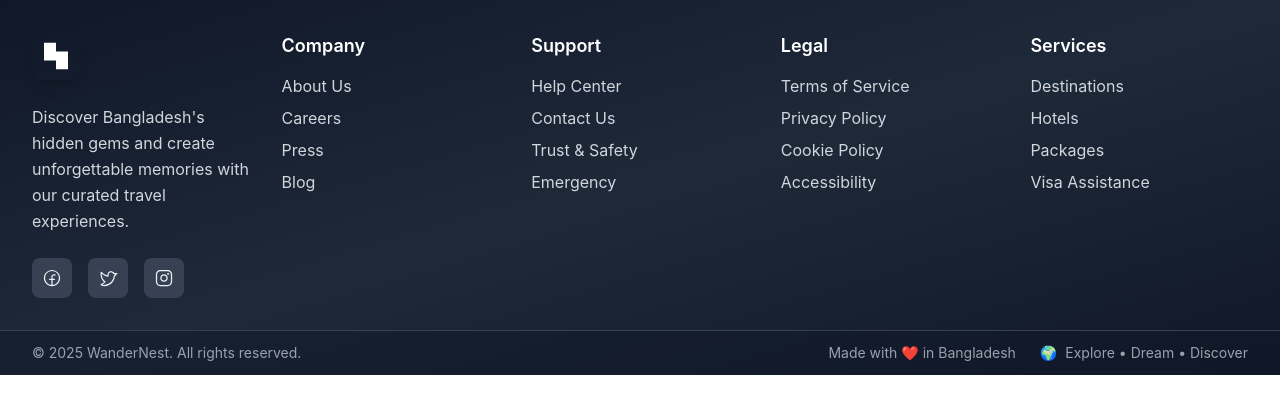
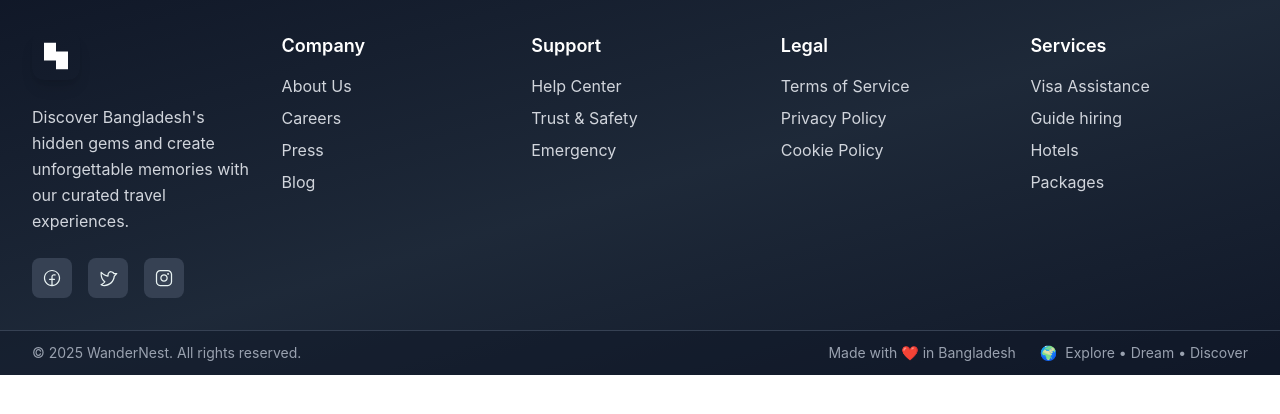
Before and after one commit to Redwan-Ahmed241/Wandernest-Software, a React (Vite) app: page /footer in a window 1280 px wide. Shown: the top 414 px of the page. Built offline with nearby package versions, Linux system fonts and the light colour scheme.

Commit message:
refactor: Update footer links by removing outdated entries and consolidating services . Removing unnecessary pages or functions for this project

```diff
--- a/src/Components/Footer.tsx
+++ b/src/Components/Footer.tsx
@@ -18,7 +18,6 @@ const Footer: React.FC = () => {
       title: "Support",
       links: [
         { label: "Help Center", path: "/help-center" },
-        { label: "Contact Us", path: "/contact" },
         { label: "Trust & Safety", path: "/trust-safety" },
         { label: "Emergency", path: "/emergency" },
       ],
@@ -29,16 +28,15 @@ const Footer: React.FC = () => {
         { label: "Terms of Service", path: "/terms" },
         { label: "Privacy Policy", path: "/privacy" },
         { label: "Cookie Policy", path: "/cookie-policy" },
-        { label: "Accessibility", path: "/accessibility" },
       ],
     },
     {
       title: "Services",
       links: [
-        { label: "Destinations", path: "/destinations" },
+        { label: "Visa Assistance", path: "/visa-assistance" },
+        { label: "Guide hiring", path: "/all-guides" },
         { label: "Hotels", path: "/hotels-rooms" },
         { label: "Packages", path: "/packages" },
-        { label: "Visa Assistance", path: "/visa-assistance" },
       ],
     },
   ];
```
